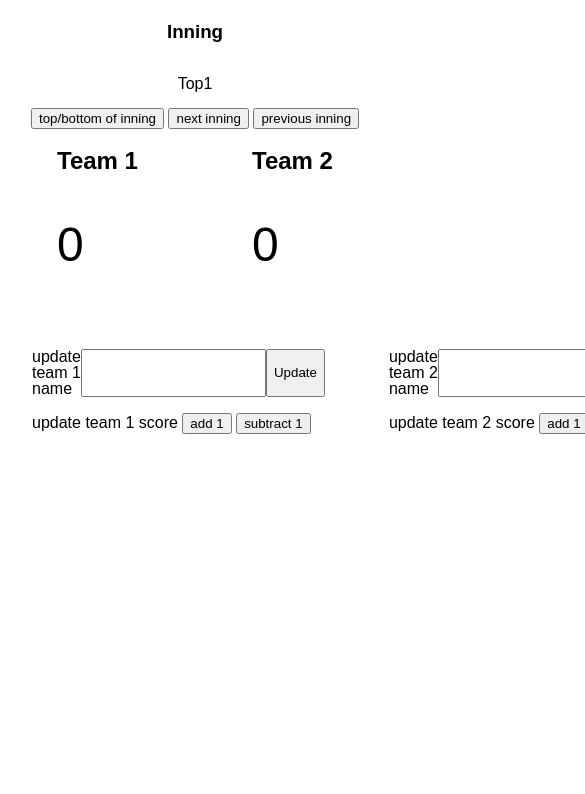
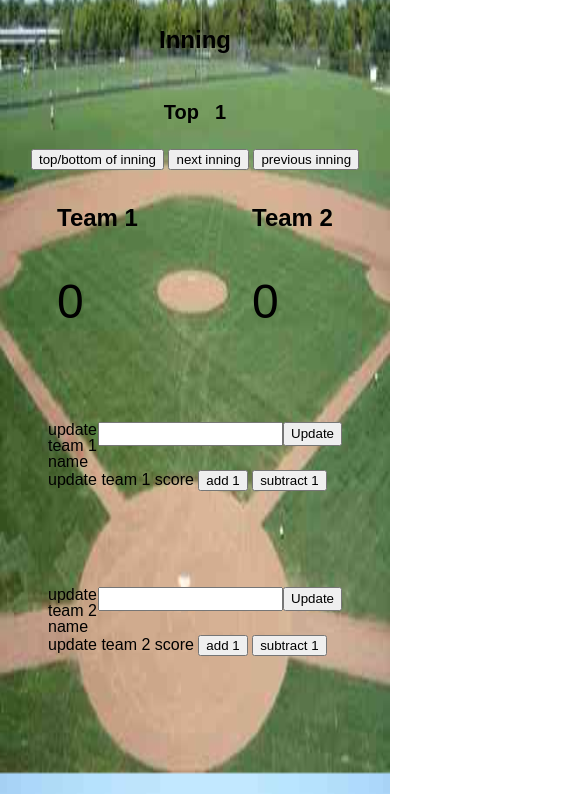
Before and after one commit to aperniciaro/scoreboard, a website: page public/index.html in a window 390 px wide. Shown: the part 71-865 px from the top of the page, 585 px wide, since content can reach past the window. Drawn offline with Linux system fonts and the light colour scheme.

Commit message:
added some formatting and responsiveness

```diff
--- a/public/index.html
+++ b/public/index.html
@@ -12,8 +12,8 @@
     <section class="inning-tracker">
       <h3>Inning</h3>
       <section class="number-and-side">
-        <p class="inning-side">Top</p>
-        <p class="inning">1</p>
+        <h4 class="inning-side">Top</h4>
+        <h4 class="inning">1</h4>
       </section>
       <section class="inning-buttons">
         <button class="inning-side-button">top/bottom of inning</button>
--- a/public/main.js
+++ b/public/main.js
@@ -22,10 +22,11 @@ const main = () => {
 const switchSide = () => {
   if ((inningSide = 'Top')) {
     inningSide = 'Bottom'
+    document.querySelector('.inning-side').textContent = inningSide
   } else {
     inningSide = 'Top'
+    document.querySelector('.inning-side').textContent = inningSide
   }
-  document.querySelector('.inning-side').textContent = inningSide
 }
 
 const addInning = () => {
--- a/public/screen.css
+++ b/public/screen.css
@@ -9,17 +9,30 @@ html {
 body {
   margin: 0;
   min-height: 100%;
-  /* background-image:  */
+  background-image: url(/images/baseballfield.jpg);
+  background-repeat: no-repeat;
+  background-attachment: fixed;
+  background-size: 100% 100%;
 }
 
 h1 {
   text-align: center;
 }
 
+h3 {
+  font-size: 1.5rem;
+}
+
+h4 {
+  font-size: 1.25rem;
+  padding: 0 0.5rem 0 0.5rem;
+}
+
 .inning-tracker {
   display: flex;
   flex-direction: column;
   align-items: center;
+  margin-bottom: 1rem;
 }
 
 .number-and-side {
@@ -38,7 +51,7 @@ h1 {
 
 .update-score {
   display: flex;
-  flex-direction: row;
+  flex-direction: column;
   justify-content: space-around;
 }
 
@@ -48,5 +61,16 @@ h1 {
 }
 
 .update-score section {
-  margin: 1rem;
+  margin: 1.5rem;
 }
+
+.team-name {
+  height: 1.5rem;
+}
+
+@media (min-width: 700px) {
+  .update-score {
+    flex-direction: row;
+    justify-content: center;
+  }
+}
```
